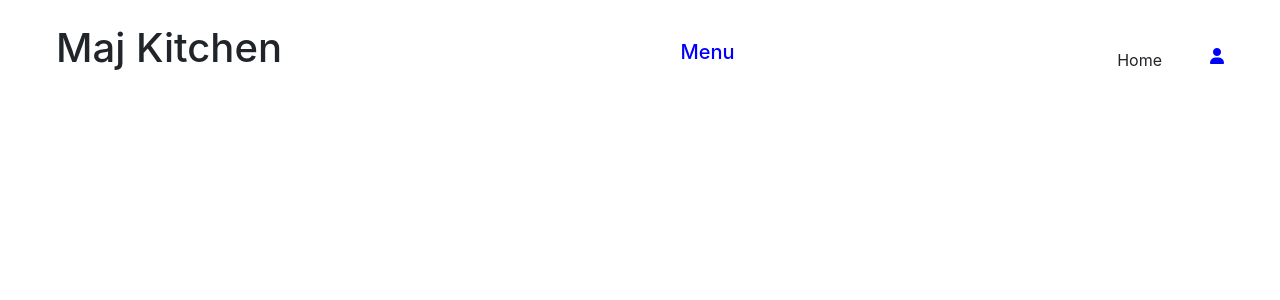
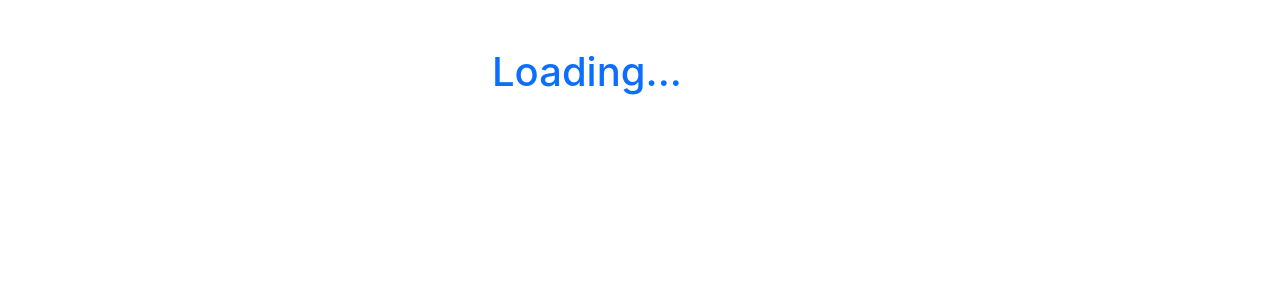
Before and after one commit to Kingobaino1/food-catalogue-react.js, a React (Create React App) app: page /categories/1/details in a window 1280 px wide. Shown: the top 300 px of the page. Built offline with nearby package versions, Linux system fonts and the light colour scheme.

Commit message:
Add loading to the views

```diff
--- /dev/null
+++ b/src/components/Loading.js
@@ -0,0 +1,11 @@
+import React from 'react';
+
+const Loading = () => (
+  <>
+    <div className="m-5">
+      <h1 className="w-25 mx-auto text-primary">Loading...</h1>
+    </div>
+  </>
+);
+
+export default Loading;
--- a/src/containers/FoodLists.js
+++ b/src/containers/FoodLists.js
@@ -1,13 +1,20 @@
 import { React, useEffect } from 'react';
-import { connect, useDispatch } from 'react-redux';
+import { connect, useDispatch, useSelector } from 'react-redux';
 import { displayHome } from '../actions/index';
 import CategoryIndex from './IndexPage';
+import Loading from '../components/Loading';
 
 const FoodList = () => {
   const dispatch = useDispatch();
+  const state = useSelector((state) => state.foodReducer.search);
   useEffect(() => {
     dispatch(displayHome());
   }, [dispatch]);
+  if (state.length === 0) {
+    return (
+      <Loading />
+    );
+  }
   return (
     <CategoryIndex />
   );
--- a/src/containers/Recipe.js
+++ b/src/containers/Recipe.js
@@ -1,10 +1,16 @@
 import React from 'react';
 import { connect, useSelector } from 'react-redux';
+import Loading from '../components/Loading';
 import Nav from '../components/Nav';
 import Show from '../components/ShowPage';
 
 const Recipe = () => {
   const state = useSelector((state) => state.recipeReducer.recipe);
+  if (state.length === 0) {
+    return (
+      <Loading />
+    );
+  }
   return (
     <>
       <Nav />
--- a/src/containers/ShowIndex.js
+++ b/src/containers/ShowIndex.js
@@ -4,6 +4,7 @@ import { Link } from 'react-router-dom';
 import Food from '../components/Home';
 import Nav from '../components/Nav';
 import { recipe } from '../actions/index';
+import Loading from '../components/Loading';
 
 const ShowIndex = () => {
   const itemList = useSelector((state) => state.selectedItemReducer.item);
@@ -11,6 +12,11 @@ const ShowIndex = () => {
   const showRecipe = (name) => {
     dispatch(recipe(name));
   };
+  if (itemList.length === 0) {
+    return (
+      <Loading />
+    );
+  }
   return (
     <>
       <div className="container">
```
